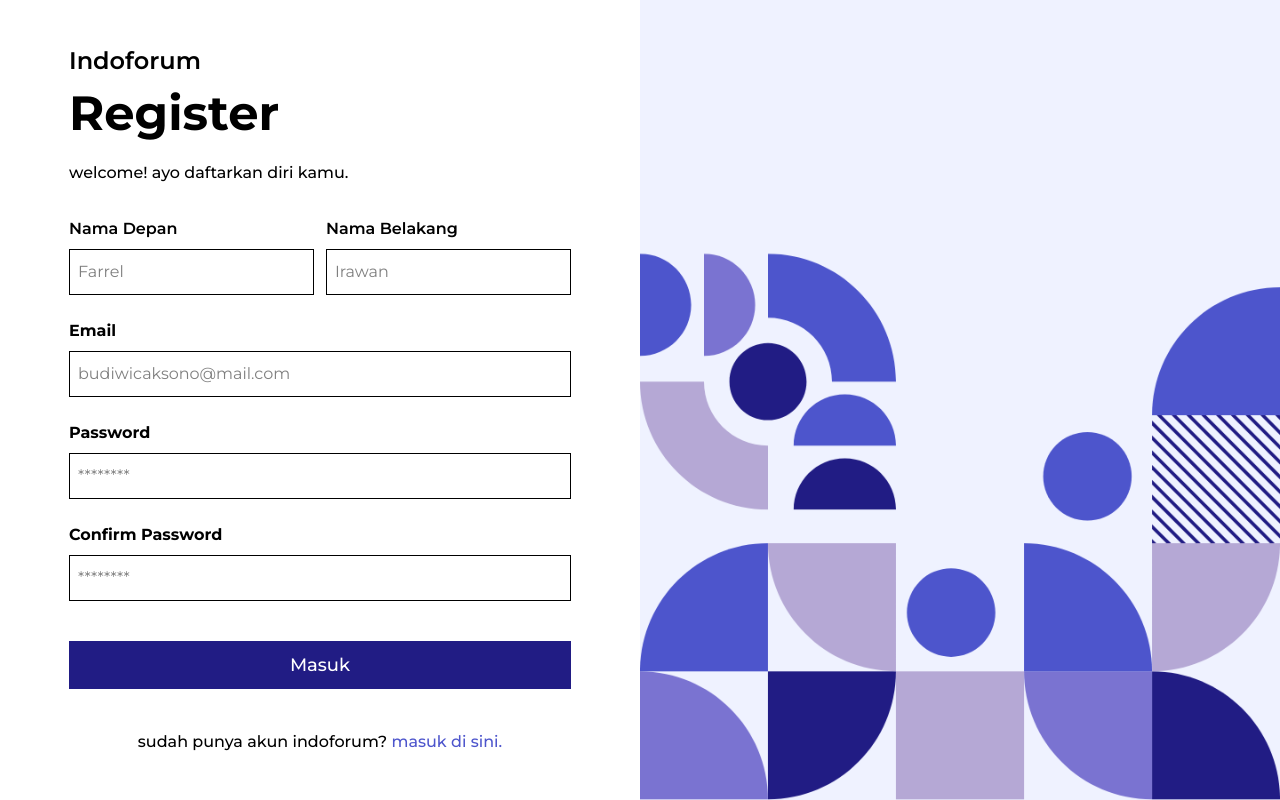
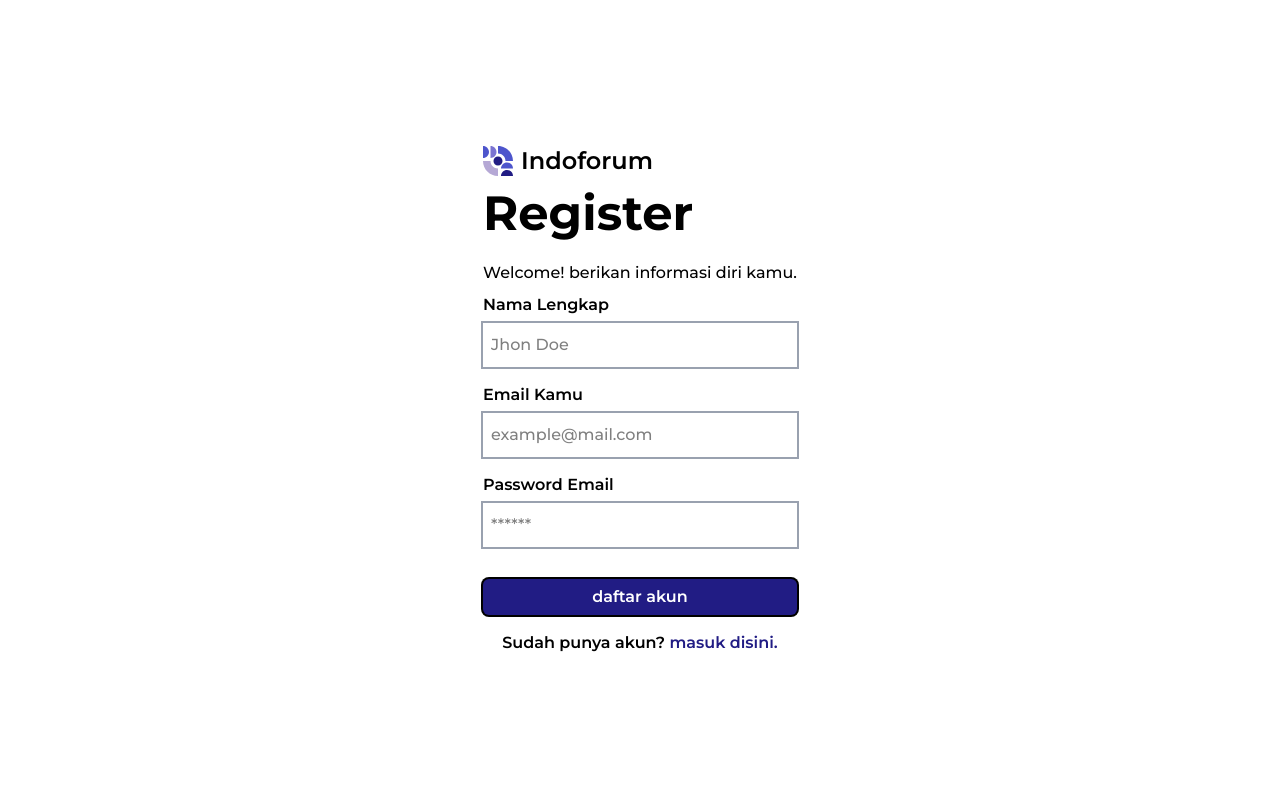
Before and after one commit to MrIrawan/indoforum, a Next.js app: page /daftar in a window 1280 px wide. Built offline with nearby package versions, Linux system fonts and the light colour scheme.

Commit message:
membuat layout halaman auth dan membuat ulang halaman daftar user (tahap awal)

```diff
--- a/src/app/(auth)/daftar/page.js
+++ b/src/app/(auth)/daftar/page.js
@@ -1,82 +1,55 @@
-import SectionSite from "@/components/layout/Section";
+import AuthLayout from "@/components/layout/AuthLayout/AuthLayout";
+import InputGroupLayout from "@/components/layout/InputGroupLayout/InputGroupLayout";
+import InputAndLabel from "@/components/container/InputAndLabel/InputAndLabel";
+import Button from "@/components/ui/button/Buttons";
+import Link from "next/link";
 
 export default function RegisterUser() {
     return (
-        <>
-                <div className="w-full lg:w-1/2 flex justify-center items-center">
-                    <div className="w-fit flex flex-col">
-                        <div className="flex flex-col justify-between mb-8">
-                            <h2 className="text-2xl mb-3 text-black font-m-semibold">Indoforum</h2>
-                            <h3 className="text-5xl mb-6 font-m-bold">Register</h3>
-                            <p className="text-black font-m-medium">welcome! ayo daftarkan diri kamu.</p>
-                        </div>
-                        <form className="flex flex-col gap-6">
-                            {/* form group first name and last name */}
-                            <div className="flex justify-between gap-3">
-                                <div className="flex flex-col gap-2">
-                                    <label className="text-base font-m-semibold text-black">Nama Depan</label>
-                                    <input
-                                        type="text"
-                                        id="nama_depan"
-                                        name="nama_depan"
-                                        placeholder="Farrel"
-                                        className="border py-2.5 px-2 font-m-reguler text-base text-black focus:outline-0 focus:ring focus:ring-secondary-color placeholder:font-m-reguler"
-                                    />
-                                </div>
-                                <div className="flex flex-col gap-2">
-                                    <label className="text-base font-m-semibold text-black">Nama Belakang</label>
-                                    <input
-                                        type="text"
-                                        id="nama_belakang"
-                                        name="nama_belakang"
-                                        placeholder="Irawan"
-                                        className="border py-2.5 px-2 font-m-reguler text-base text-black focus:outline-0 focus:ring focus:ring-secondary-color placeholder:font-m-reguler"
-                                    />
-                                </div>
-                            </div>
-                            {/* email and password */}
-                            <div className="flex flex-col gap-2">
-                                <label className="text-base font-m-bold text-black" htmlFor="email_user">Email</label>
-                                <input
-                                    type="email"
-                                    id="email_user"
-                                    name="email_user"
-                                    placeholder="budiwicaksono@mail.com"
-                                    className="border py-2.5 px-2 font-m-reguler text-base text-black focus:outline-0 focus:ring focus:ring-secondary-color placeholder:font-m-reguler"
-                                />
-                            </div>
-                            <div className="flex flex-col gap-2">
-                                <label className="text-base font-m-bold text-black" htmlFor="password_user">Password</label>
-                                <input
-                                    type="password"
-                                    id="password_user"
-                                    name="password_user"
-                                    placeholder="********"
-                                    className="border py-2.5 px-2 font-m-reguler text-base text-black focus:outline-0 focus:ring focus:ring-secondary-color placeholder:font-m-reguler"
-                                />
-                            </div>
-                            <div className="flex flex-col gap-2 mb-4">
-                                <label className="text-base font-m-bold text-black" htmlFor="password_user">Confirm Password</label>
-                                <input
-                                    type="password"
-                                    id="password_user"
-                                    name="password_user"
-                                    placeholder="********"
-                                    className="border py-2.5 px-2 font-m-reguler text-base text-black focus:outline-0 focus:ring focus:ring-secondary-color placeholder:font-m-reguler"
-                                />
-                            </div>
-                            <button className="bg-secondary-color py-2.5 px-3">
-                                <p className="text-lg font-m-medium text-white">Masuk</p>
-                            </button>
-                        </form>
-                        <p className="text-base text-center font-m-medium leading-relaxed mt-10">sudah punya akun indoforum? <a href="/masuk" className="text-primary-color">masuk di sini.</a></p>
-                    </div>
-                </div>
-                <div className="w-full hidden lg:w-1/2 lg:block">
-                    <div className="w-full h-full overflow-hidden">
-                        <img src="/images/mosaic-indoforum.png" className="w-full h-full object-cover object-bottom"/>
-                    </div>
-                </div>
-        </>
+        <AuthLayout
+            title="Register"
+            slug="Welcome! berikan informasi diri kamu."
+        >
+            <form className="w-full">
+                <InputGroupLayout>
+                    <InputAndLabel
+                        labelText="Nama Lengkap"
+                        labelStyle="text-base font-m-semibold text-black"
+                        inputId="name_user"
+                        htmlFor="nama_user"
+                        inputType="text"
+                        inputPlaceholder="Jhon Doe"
+                        required
+                        inputStyle="ring-2 ring-gray-400 py-2.5 px-2 font-m-reguler text-base text-black focus:outline-0 focus:ring-primary-color placeholder:font-m-medium"
+                    />
+                    <InputAndLabel
+                        labelText="Email Kamu"
+                        labelStyle="text-base font-m-semibold text-black"
+                        inputId="email_user"
+                        htmlFor="email_user"
+                        inputType="email"
+                        inputPlaceholder="example@mail.com"
+                        required
+                        inputStyle="ring-2 ring-gray-400 py-2.5 px-2 font-m-reguler text-base text-black focus:outline-0 focus:ring-primary-color placeholder:font-m-medium"
+                    />
+                    <InputAndLabel
+                        labelText="Password Email"
+                        labelStyle="text-base font-m-semibold text-black"
+                        inputId="password_email"
+                        htmlFor="password_email"
+                        inputType="password"
+                        inputPlaceholder="******"
+                        required
+                        inputStyle="ring-2 ring-gray-400 py-2.5 px-2 font-m-reguler text-base text-black focus:outline-0 focus:ring-primary-color placeholder:font-m-medium"
+                    />
+                    <Button
+                        buttonStyle="ring-2 w-full mt-4 py-1.5 rounded-md flex items-center justify-center gap-2 bg-secondary-color"
+                    >
+                        <p className="text-base font-m-semibold text-white">daftar akun</p>
+                    </Button>
+                </InputGroupLayout>
+                <p className="text-base font-m-semibold mt-4 text-center">Sudah punya akun? <Link href="/masuk" className="text-secondary-color">masuk disini.</Link></p>
+            </form>
+        </AuthLayout>
     )
 }
--- a/src/components/container/InputAndLabel/InputAndLabel.js
+++ b/src/components/container/InputAndLabel/InputAndLabel.js
@@ -12,7 +12,7 @@ export default function InputAndLabel({
     inputPlaceholder = ""
 }) {
     return (
-        <div className="flex flex-col gap-1.5 px-3">
+        <div className="flex flex-col gap-1.5">
             <CustomLabel
                 htmlFor={htmlFor}
                 classname={labelStyle}
--- /dev/null
+++ b/src/components/layout/AuthLayout/AuthLayout.js
@@ -0,0 +1,29 @@
+import Image from "next/image";
+import indoforumLogo from "../../../../public/images/indoforum-logo.svg"
+
+export default function AuthLayout({
+    title,
+    slug,
+    children
+}) {
+    return (
+        <div className="w-full flex justify-center items-center">
+            <div className="w-fit flex flex-col justify-between gap-2">
+                <div className="flex flex-col justify-between">
+                    <span className="w-fit flex items-center justify-center gap-2 mb-3">
+                        <Image
+                            src={ indoforumLogo }
+                            alt="indoforum-logo"
+                            width={30}
+                            height={30}
+                        />
+                        <h3 className="text-2xl text-black font-m-semibold">Indoforum</h3>
+                    </span>
+                    <h2 className="text-5xl mb-6 font-m-bold">{ title }</h2>
+                    <p className="text-black font-m-medium">{ slug }</p>
+                </div>
+                { children }
+            </div>
+        </div>
+    )
+}
--- a/src/components/layout/InputGroupLayout/InputGroupLayout.js
+++ b/src/components/layout/InputGroupLayout/InputGroupLayout.js
@@ -1,35 +1,9 @@
 import InputAndLabel from "@/components/container/InputAndLabel/InputAndLabel";
 
-export default function InputGroupLayout() {
+export default function InputGroupLayout({ children }) {
     return (
         <div className="flex flex-col gap-4">
-            <InputAndLabel
-                labelText="Nama Kamu"
-                htmlFor="nama_user"
-                inputId="nama_user"
-                inputType="text"
-                inputPlaceholder="Jhon Doe"
-                inputStyle="ring-2 ring-gray-400 py-2.5 px-2 font-m-medium text-base transition-all duration-300 ease-in-out placeholder:font-m-medium focus:outline-0 focus:ring-secondary-color"
-                labelStyle="text-base font-m-semibold text-black"
-            />
-            <InputAndLabel
-                labelText="Email Kamu"
-                htmlFor="email_user"
-                inputId="email_user"
-                inputType="text"
-                inputPlaceholder="Jhon Doe"
-                inputStyle="ring-2 ring-gray-400 py-2.5 px-2 font-m-medium text-base transition-all duration-300 ease-in-out placeholder:font-m-medium focus:outline-0 focus:ring-secondary-color"
-                labelStyle="text-base font-m-semibold text-black"
-            />
-            <InputAndLabel
-                labelText="Password Kamu"
-                htmlFor="password_email"
-                inputId="password_email"
-                inputType="text"
-                inputPlaceholder="Jhon Doe"
-                inputStyle="ring-2 ring-gray-400 py-2.5 px-2 font-m-medium text-base transition-all duration-300 ease-in-out placeholder:font-m-medium focus:outline-0 focus:ring-secondary-color"
-                labelStyle="text-base font-m-semibold text-black"
-            />
+            { children }
         </div>
     )
 }
```
